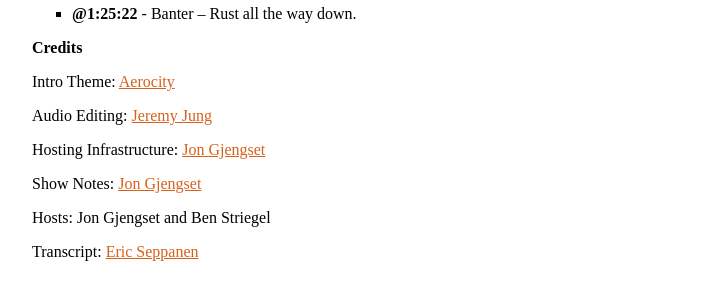
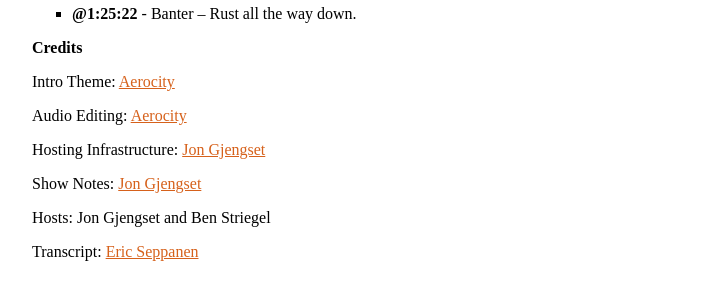
Before and after one commit to rustacean-station/rustacean-station.org, a Jekyll site: the page built from _episodes/050-rust-1.56-1.57.md, in a window 1280 px wide and 900 px high, scrolled down 1946 px. Shown: the part 470-770 px from the top of the window, without its empty margins (288-991 px from the left). Built offline with Jekyll 4.4.1, drawn with Linux system fonts in a browser that asks for light colours.

Commit message:
Fix audio editing credit for 1.56+1.57

```diff
--- a/_episodes/050-rust-1.56-1.57.md
+++ b/_episodes/050-rust-1.56-1.57.md
@@ -94,7 +94,7 @@
 
 Intro Theme: [Aerocity](https://twitter.com/AerocityMusic)
 
-Audio Editing: [Jeremy Jung](https://www.softwaresessions.com)
+Audio Editing: [Aerocity](https://twitter.com/AerocityMusic)
 
 Hosting Infrastructure: [Jon Gjengset](https://twitter.com/jonhoo/)
 
```
